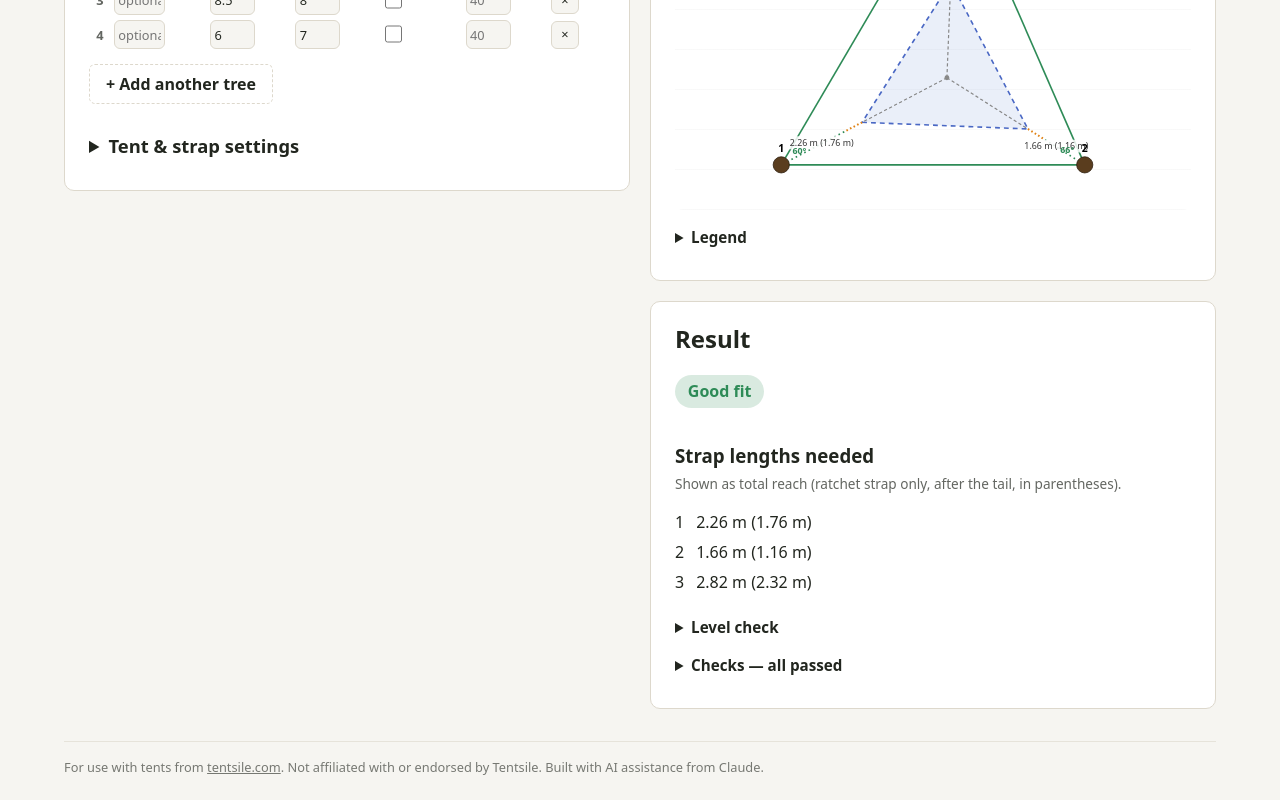
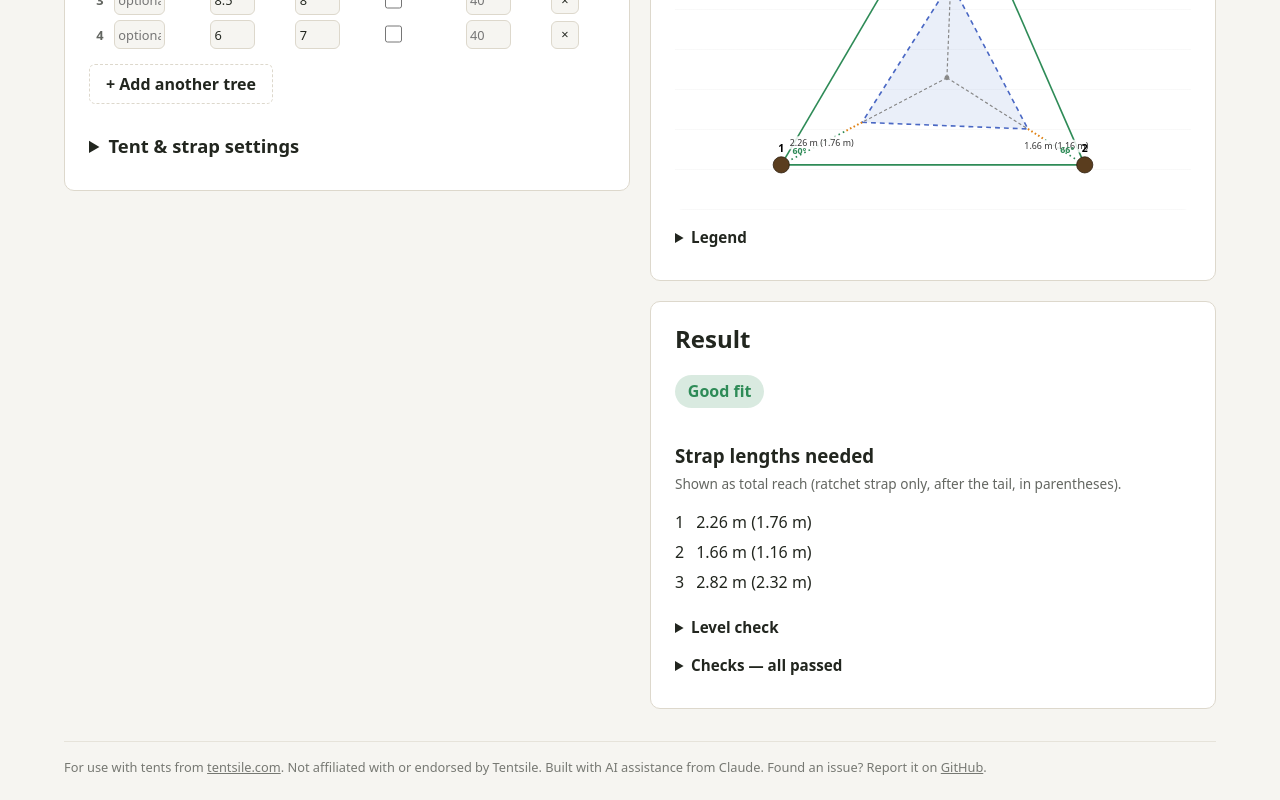
Before and after one commit to rangoy/tentsile, a React (Vite) app: page / in a window 1280 px wide. Shown: the part 458-1258 px from the top of the page. Built offline with nearby package versions, Linux system fonts and the light colour scheme; the HTML template or start-up script is replaced by a standard one.

Commit message:
Add level-check disclaimer and GitHub issues link in footer
Level check math hasn't been field-tested, only derived from the
geometry on paper — flag that clearly next to the tool. Also point
users to the GitHub issues page for bug reports.

```diff
--- a/src/App.tsx
+++ b/src/App.tsx
@@ -102,7 +102,12 @@ export default function App() {
       </main>
       <footer className="disclaimer">
         For use with tents from <a href="https://www.tentsile.com/" target="_blank" rel="noopener noreferrer">tentsile.com</a>.
-        Not affiliated with or endorsed by Tentsile. Built with AI assistance from Claude.
+        Not affiliated with or endorsed by Tentsile. Built with AI assistance from Claude. Found an
+        issue? Report it on{' '}
+        <a href="https://github.com/rangoy/tentsile/issues" target="_blank" rel="noopener noreferrer">
+          GitHub
+        </a>
+        .
       </footer>
     </div>
   )
--- a/src/components/LevelCheck.tsx
+++ b/src/components/LevelCheck.tsx
@@ -52,6 +52,11 @@ export function LevelCheck({ fit, labels }: Props) {
         trees are tied off at roughly the same height by eye, the tilt reveals exactly how far off
         that guess was — the adjustment is how many centimeters to raise or lower each tie-off
         point so the platform ends up level.
+      </p>
+      <p className="hint">
+        <strong>Unverified in the field</strong> — this is calculated from the geometry on paper
+        and hasn't been checked against a real pitch. Treat the numbers as a starting point, not
+        a guarantee.
       </p>
       {!supported && (
         <p className="hint">Tilt sensor not available on this device/browser — enter angles manually.</p>
```
